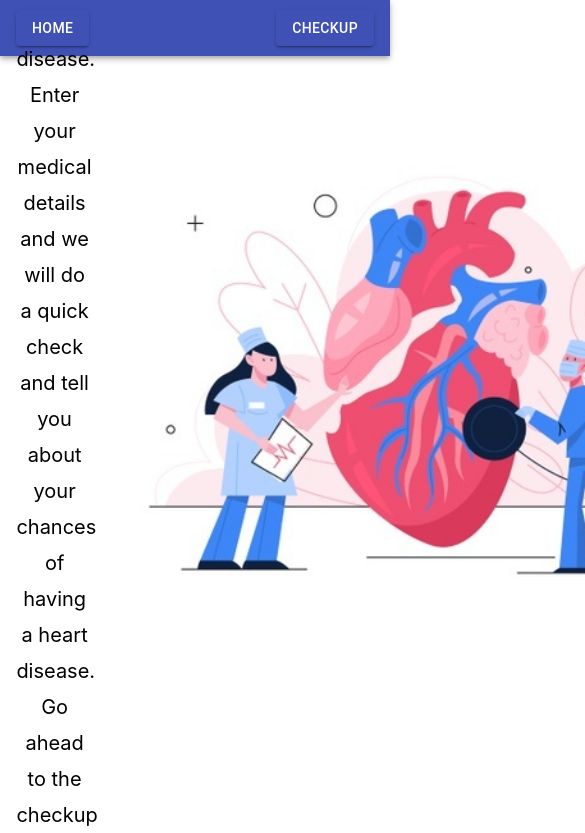
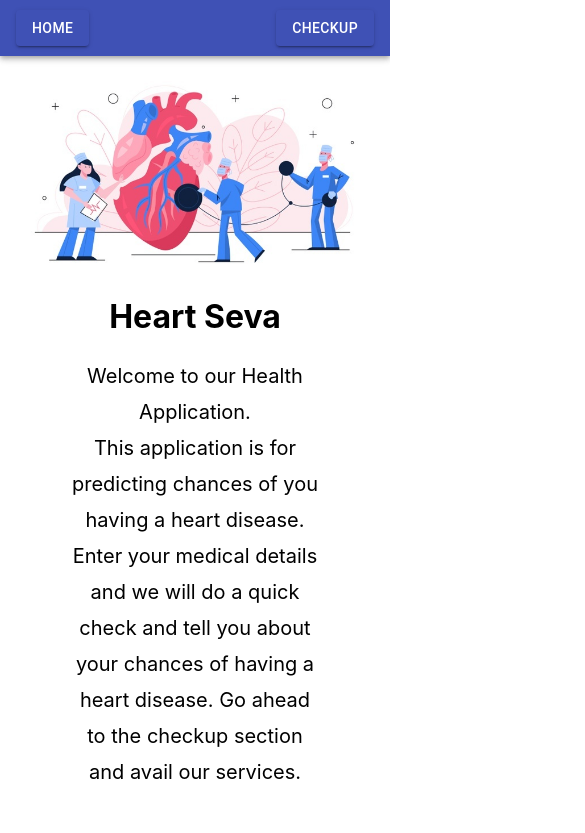
Before and after one commit to Sristi27/Heart-disease-pred-fe-v2, a React (Create React App) app: page / in a window 390 px wide. Shown: the top 833 px of the page, 585 px wide, since content can reach past the window. Built offline with nearby package versions, Linux system fonts and the light colour scheme.

Commit message:
ui made responsive

```diff
--- a/src/App.css
+++ b/src/App.css
@@ -10,6 +10,60 @@
 
 #select
 {
-  width:80%;
+  width:85%;
   margin:8px auto;
 }
+
+
+.home
+{
+    display:flex;
+    justify-content: space-between;
+    margin-top: 20px;
+    align-items: center;
+    height: 70vh;
+    width:100%;
+
+}
+
+.home-content
+{
+  width: 70%;
+  margin:10px auto;
+  font-size: 20px;
+  line-height: 1.8em;
+}
+
+.image
+{
+  height:400px;
+}
+.home-text
+{
+  width: 50%;
+}
+.img-box
+{
+  width:50%;
+   padding:20px
+}
+
+.icon
+{
+  height:400px;
+}
+
+
+
+@media screen and (max-width:768px) {
+  .image{
+    height:200px;
+  }
+
+  .icon
+  {
+    height:200px
+  }
+
+
+}
--- a/src/components/Home.jsx
+++ b/src/components/Home.jsx
@@ -1,31 +1,22 @@
-import { Typography, Button } from "@material-ui/core";
+import { Typography, Button ,Grid,Box } from "@material-ui/core";
 import React from "react";
 import { Link } from "react-router-dom";
 import heart2 from "./../images/heart2.jpeg";
 
 const Home = () => {
   return (
-    <div
-      style={{
-        display: "flex",
-        justifyContent: "space-between",
-        marginTop: "20px",
-        alignItems: "center",
-        height: "70vh",
-      }}
-    >
-      <Typography variant="paragraph">
-        <h1 style={{ textAlign: "center" }}>Heart Seva</h1>
-        <div
-          style={{
-            width: "70%",
-            margin: "10px auto",
-            fontSize: "20px",
-            lineHeight: "1.8em",
-          }}
-        >
-          Welcome to out health application.
-          <br />
+<Box p={2}>
+    <Grid container
+    justify="center"
+    alignItems="center">
+      <Grid item sm={12} lg={6}>
+      <img src={heart2} class="image"/>
+      </Grid>
+      <Grid item sm={12} lg={6}>
+      <h1>Heart Seva</h1>
+          <div className="home-content">
+            Welcome to our Health Application.
+            <br/>
           This application is for predicting chances of you having a heart
           disease. Enter your medical details and we will do a quick check and
           tell you about your chances of having a heart disease. Go ahead to the
@@ -39,9 +30,10 @@ const Home = () => {
             Checkup
           </Button>
         </Link>
-      </Typography>
-      <img src={heart2} height="450px" />
-    </div>
+      </Grid>
+
+    </Grid>
+</Box>
   );
 };
 
--- a/src/components/LandingPage.jsx
+++ b/src/components/LandingPage.jsx
@@ -10,8 +10,10 @@ import {
   Select,
   Dialog,
   Input,
+  Box,
   DialogActions,
   DialogContent,
+  Grid,
   DialogContentText,
   Typography,
   DialogTitle,
@@ -24,9 +26,9 @@ import icon from "./../images/icon.png";
 
 const useStyles = makeStyles((theme) => ({
   inputs: {
-    width: "80%",
+    width: "85%",
     margin: "0 auto",
-    marginBottom:'5px'
+    marginBottom:'8px'
   },
   root:
 {
@@ -184,12 +186,13 @@ const LandingPage = () => {
   };
 
   return (
-    <div className={classes.div}>
-      <div className={classes.root}>
-        <div className={classes.image}>
-          <img src={icon} height="400px"/>
-        </div>
-        <form className={classes.form} noValidate autoComplete="off">
+    <Box pt={2} pb={2}>
+      <Grid container alignItems="center" justify="center">
+        <Grid item xs={12} lg={6}>
+        <img src={icon} class="icon"/>
+        </Grid>
+        <Grid item xs={12} lg={6}>
+        <form className="form" noValidate autoComplete="off">
           <h3>Please enter your details below ~</h3>
           <Typography
             variant="subtitle2"
@@ -468,7 +471,9 @@ const LandingPage = () => {
           style={{width:'45%'}} onClick={reset} variant="contained" color="primary">Reset Form</Button>
           </div>
         </form>
-      </div>
+
+        </Grid>
+      </Grid>
 
 
       <Backdrop className={classes.backdrop} open={open}>
@@ -507,7 +512,7 @@ const LandingPage = () => {
       ) : (
         <></>
       )}
-    </div>
+    </Box>
   );
 };
 
```
